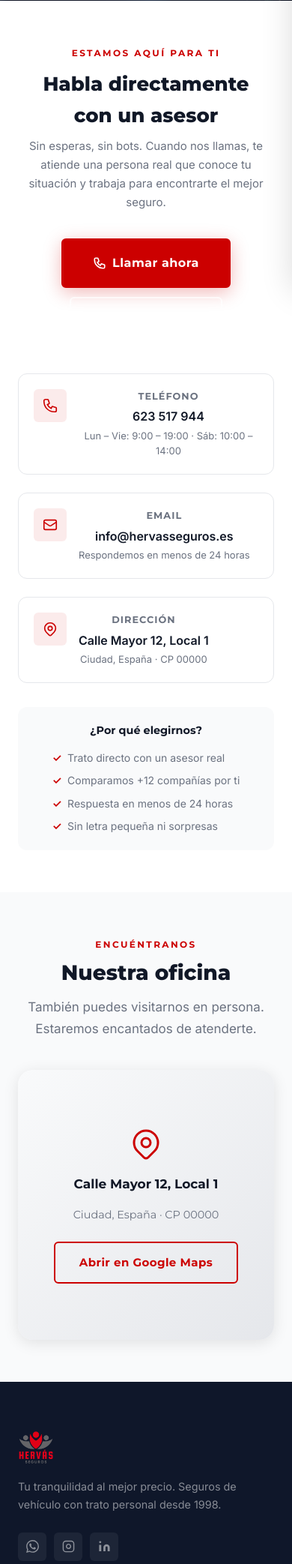
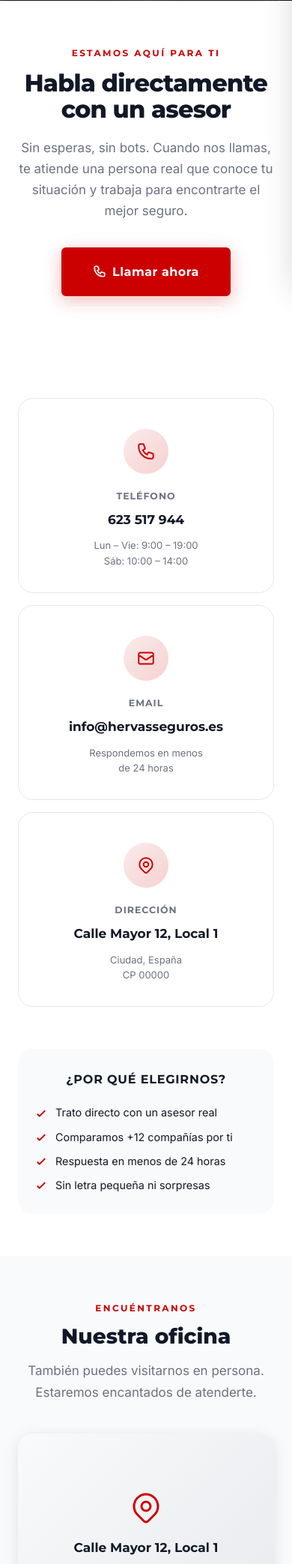
Before and after one commit to djcreateweb/Orquestador-Programacion, a PHP site: page /html/contacto.html in a window 390 px wide. Shown: the part 464-2550 px from the top of the page at 75% size. Run offline with PHP 8.4, Linux system fonts and the light colour scheme.

Commit message:
feat(hervas-seguros): rediseña la sección "Habla con un asesor" totalmente centrada
Reemplaza el layout de columnas heredado del formulario por un bloque
.asesor-wrap centrado:
- Cabecera centrada con label, título grande, lead y CTAs (Llamar / WhatsApp).
- Tres tarjetas .asesor-card en grid 3 col (Teléfono, Email, Dirección)
  con icono circular en degradado rojo, hover con elevación y línea roja
  superior animada.
- Bloque .asesor-trust en fondo gris claro con lista de ventajas en grid
  de 2 columnas y check SVG, todo centrado.
- Responsive: grid colapsa a 1 columna en <760px.

Co-Authored-By: Claude Opus 4.7 (1M context) <noreply@anthropic.com>

```diff
--- a/proyectos/hervas-seguros/css/style.css
+++ b/proyectos/hervas-seguros/css/style.css
@@ -1854,6 +1854,198 @@ tr:hover td { background: var(--color-grey-xlight); }
 }
 
 /* ============================================================
+   ASESOR — Contacto centrado (sin formulario)
+   ============================================================ */
+.asesor-wrap {
+  max-width: 960px;
+  margin: 0 auto;
+}
+
+.asesor-head {
+  text-align: center;
+  margin-bottom: 56px;
+}
+
+.asesor-head .section-label {
+  display: inline-block;
+  margin-bottom: 14px;
+}
+
+.asesor-title {
+  font-family: var(--font-heading);
+  font-size: clamp(2rem, 4.2vw, 2.875rem);
+  font-weight: 800;
+  line-height: 1.08;
+  letter-spacing: -0.025em;
+  color: var(--color-text);
+  margin: 0 0 20px;
+}
+
+.asesor-lead {
+  max-width: 620px;
+  margin: 0 auto;
+  font-size: 1.0625rem;
+  line-height: 1.65;
+  color: var(--color-text-muted);
+}
+
+.asesor-ctas {
+  display: flex;
+  gap: 14px;
+  justify-content: center;
+  flex-wrap: wrap;
+  margin-top: 34px;
+}
+
+.asesor-grid {
+  display: grid;
+  grid-template-columns: repeat(3, 1fr);
+  gap: 22px;
+  margin-bottom: 56px;
+}
+
+.asesor-card {
+  position: relative;
+  text-align: center;
+  padding: 40px 26px 32px;
+  background: #fff;
+  border: 1px solid var(--color-grey-light);
+  border-radius: var(--radius-lg);
+  transition: transform var(--t-base), box-shadow var(--t-base), border-color var(--t-base);
+  overflow: hidden;
+}
+
+.asesor-card::before {
+  content: '';
+  position: absolute;
+  top: 0;
+  left: 50%;
+  transform: translateX(-50%);
+  width: 0;
+  height: 3px;
+  background: var(--color-primary);
+  transition: width var(--t-base);
+}
+
+.asesor-card:hover {
+  transform: translateY(-4px);
+  box-shadow: var(--shadow-md);
+  border-color: transparent;
+}
+
+.asesor-card:hover::before {
+  width: 100%;
+}
+
+.asesor-card__icon {
+  width: 60px;
+  height: 60px;
+  margin: 0 auto 20px;
+  display: grid;
+  place-items: center;
+  border-radius: 50%;
+  background: linear-gradient(135deg, rgba(204, 0, 0, 0.08) 0%, rgba(204, 0, 0, 0.18) 100%);
+  color: var(--color-primary);
+}
+
+.asesor-card__icon svg {
+  width: 26px;
+  height: 26px;
+}
+
+.asesor-card__label {
+  font-family: var(--font-heading);
+  font-weight: 700;
+  font-size: 0.78rem;
+  text-transform: uppercase;
+  letter-spacing: 0.08em;
+  color: var(--color-text-muted);
+  margin-bottom: 10px;
+}
+
+.asesor-card__value {
+  font-family: var(--font-heading);
+  font-weight: 700;
+  font-size: 1.0625rem;
+  color: var(--color-text);
+  line-height: 1.4;
+  word-break: break-word;
+}
+
+.asesor-card__value a {
+  transition: color var(--t-fast);
+}
+
+.asesor-card__value a:hover {
+  color: var(--color-primary);
+}
+
+.asesor-card__hint {
+  margin-top: 12px;
+  font-size: 0.8125rem;
+  color: var(--color-text-muted);
+  line-height: 1.55;
+}
+
+.asesor-trust {
+  max-width: 720px;
+  margin: 0 auto;
+  text-align: center;
+  padding: 36px 32px;
+  background: var(--color-grey-xlight);
+  border-radius: var(--radius-lg);
+}
+
+.asesor-trust__title {
+  font-family: var(--font-heading);
+  font-weight: 700;
+  font-size: 1rem;
+  color: var(--color-text);
+  margin-bottom: 22px;
+  text-transform: uppercase;
+  letter-spacing: 0.05em;
+}
+
+.asesor-trust__list {
+  display: grid;
+  grid-template-columns: repeat(2, minmax(0, 1fr));
+  gap: 14px 32px;
+  list-style: none;
+  max-width: 560px;
+  margin: 0 auto;
+}
+
+.asesor-trust__list li {
+  display: flex;
+  align-items: center;
+  gap: 10px;
+  font-size: 0.9rem;
+  color: var(--color-text);
+  text-align: left;
+  line-height: 1.4;
+}
+
+.asesor-trust__list svg {
+  flex-shrink: 0;
+  color: var(--color-primary);
+}
+
+@media (max-width: 760px) {
+  .asesor-grid {
+    grid-template-columns: 1fr;
+    gap: 16px;
+  }
+  .asesor-trust {
+    padding: 28px 22px;
+  }
+  .asesor-trust__list {
+    grid-template-columns: 1fr;
+    gap: 12px;
+    max-width: 360px;
+  }
+}
+
+/* ============================================================
    LEGAL PAGES (Aviso Legal, Privacidad, Cookies)
    ============================================================ */
 .legal-section {
--- a/proyectos/hervas-seguros/html/contacto.html
+++ b/proyectos/hervas-seguros/html/contacto.html
@@ -67,21 +67,19 @@
     <section class="contact-section" aria-labelledby="contact-title">
       <div class="container">
 
-        <div class="contact-centered">
+        <div class="asesor-wrap">
 
-          <!-- ============ INFO DE CONTACTO (sin formulario) ============ -->
-          <aside class="reveal" style="text-align:center;max-width:720px;margin:0 auto;">
+          <!-- ============ HEAD ============ -->
+          <header class="asesor-head reveal">
             <span class="section-label">Estamos aquí para ti</span>
-            <h2 class="contact-info__title" id="contact-title">
+            <h2 class="asesor-title" id="contact-title">
               Habla directamente<br>con un asesor
             </h2>
-            <p class="contact-info__sub">
+            <p class="asesor-lead">
               Sin esperas, sin bots. Cuando nos llamas, te atiende una persona real
               que conoce tu situación y trabaja para encontrarte el mejor seguro.
             </p>
-
-            <!-- CTAs principales -->
-            <div style="display:flex;gap:12px;justify-content:center;flex-wrap:wrap;margin:28px 0 36px;">
+            <div class="asesor-ctas">
               <a href="tel:+34623517944" class="btn btn--primary btn--lg">
                 <svg width="18" height="18" fill="none" stroke="currentColor" stroke-width="2.2" viewBox="0 0 24 24" aria-hidden="true"><path d="M3 5a2 2 0 012-2h3.28a1 1 0 01.948.684l1.498 4.493a1 1 0 01-.502 1.21l-2.257 1.13a11.042 11.042 0 005.516 5.516l1.13-2.257a1 1 0 011.21-.502l4.493 1.498a1 1 0 01.684.949V19a2 2 0 01-2 2h-1C9.716 21 3 14.284 3 6V5z"/></svg>
                 Llamar ahora
@@ -93,74 +91,71 @@
                 WhatsApp
               </a>
             </div>
+          </header>
 
-            <!-- Teléfono -->
-            <div class="contact-item">
-              <div class="contact-item__icon" aria-hidden="true">
+          <!-- ============ TARJETAS DE CONTACTO ============ -->
+          <div class="asesor-grid reveal">
+
+            <article class="asesor-card">
+              <div class="asesor-card__icon" aria-hidden="true">
                 <svg fill="none" stroke="currentColor" stroke-width="1.8" viewBox="0 0 24 24"><path d="M3 5a2 2 0 012-2h3.28a1 1 0 01.948.684l1.498 4.493a1 1 0 01-.502 1.21l-2.257 1.13a11.042 11.042 0 005.516 5.516l1.13-2.257a1 1 0 011.21-.502l4.493 1.498a1 1 0 01.684.949V19a2 2 0 01-2 2h-1C9.716 21 3 14.284 3 6V5z"/></svg>
               </div>
-              <div>
-                <div class="contact-item__label">Teléfono</div>
-                <div class="contact-item__value">
-                  <a href="tel:+34623517944">623 517 944</a>
-                </div>
-                <div style="font-size:0.8125rem;color:var(--color-text-muted);margin-top:2px;">
-                  Lun – Vie: 9:00 – 19:00 · Sáb: 10:00 – 14:00
-                </div>
+              <div class="asesor-card__label">Teléfono</div>
+              <div class="asesor-card__value">
+                <a href="tel:+34623517944">623 517 944</a>
               </div>
-            </div>
+              <div class="asesor-card__hint">
+                Lun – Vie: 9:00 – 19:00<br>Sáb: 10:00 – 14:00
+              </div>
+            </article>
 
-            <!-- Email -->
-            <div class="contact-item">
-              <div class="contact-item__icon" aria-hidden="true">
+            <article class="asesor-card">
+              <div class="asesor-card__icon" aria-hidden="true">
                 <svg fill="none" stroke="currentColor" stroke-width="1.8" viewBox="0 0 24 24"><path d="M3 8l7.89 5.26a2 2 0 002.22 0L21 8M5 19h14a2 2 0 002-2V7a2 2 0 00-2-2H5a2 2 0 00-2 2v10a2 2 0 002 2z"/></svg>
               </div>
-              <div>
-                <div class="contact-item__label">Email</div>
-                <div class="contact-item__value">
-                  <a href="mailto:info@hervasseguros.es">info@hervasseguros.es</a>
-                </div>
-                <div style="font-size:0.8125rem;color:var(--color-text-muted);margin-top:2px;">
-                  Respondemos en menos de 24 horas
-                </div>
+              <div class="asesor-card__label">Email</div>
+              <div class="asesor-card__value">
+                <a href="mailto:info@hervasseguros.es">info@hervasseguros.es</a>
               </div>
-            </div>
+              <div class="asesor-card__hint">
+                Respondemos en menos<br>de 24 horas
+              </div>
+            </article>
 
-            <!-- Dirección -->
-            <div class="contact-item">
-              <div class="contact-item__icon" aria-hidden="true">
+            <article class="asesor-card">
+              <div class="asesor-card__icon" aria-hidden="true">
                 <svg fill="none" stroke="currentColor" stroke-width="1.8" viewBox="0 0 24 24"><path d="M17.657 16.657L13.414 20.9a1.998 1.998 0 01-2.827 0l-4.244-4.243a8 8 0 1111.314 0z"/><path d="M15 11a3 3 0 11-6 0 3 3 0 016 0z"/></svg>
               </div>
-              <div>
-                <div class="contact-item__label">Dirección</div>
-                <div class="contact-item__value">Calle Mayor 12, Local 1</div>
-                <div style="font-size:0.8125rem;color:var(--color-text-muted);margin-top:2px;">
-                  Ciudad, España · CP 00000
-                </div>
+              <div class="asesor-card__label">Dirección</div>
+              <div class="asesor-card__value">Calle Mayor 12, Local 1</div>
+              <div class="asesor-card__hint">
+                Ciudad, España<br>CP 00000
               </div>
-            </div>
+            </article>
 
-            <!-- Confianza -->
-            <div style="margin-top:32px;padding:20px;background:var(--color-grey-xlight);border-radius:var(--radius-md);">
-              <div style="font-family:var(--font-heading);font-weight:700;font-size:0.9rem;color:var(--color-text);margin-bottom:12px;">
-                ¿Por qué elegirnos?
-              </div>
-              <ul style="display:inline-flex;flex-direction:column;gap:8px;text-align:left;">
-                <li style="display:flex;align-items:center;gap:8px;font-size:0.875rem;color:var(--color-text-muted);">
-                  <span style="color:var(--color-primary);font-weight:700;">✓</span> Trato directo con un asesor real
-                </li>
-                <li style="display:flex;align-items:center;gap:8px;font-size:0.875rem;color:var(--color-text-muted);">
-                  <span style="color:var(--color-primary);font-weight:700;">✓</span> Comparamos +12 compañías por ti
-                </li>
-                <li style="display:flex;align-items:center;gap:8px;font-size:0.875rem;color:var(--color-text-muted);">
-                  <span style="color:var(--color-primary);font-weight:700;">✓</span> Respuesta en menos de 24 horas
-                </li>
-                <li style="display:flex;align-items:center;gap:8px;font-size:0.875rem;color:var(--color-text-muted);">
-                  <span style="color:var(--color-primary);font-weight:700;">✓</span> Sin letra pequeña ni sorpresas
-                </li>
-              </ul>
-            </div>
+          </div>
 
+          <!-- ============ CONFIANZA ============ -->
+          <aside class="asesor-trust reveal">
+            <div class="asesor-trust__title">¿Por qué elegirnos?</div>
+            <ul class="asesor-trust__list">
+              <li>
+                <svg width="18" height="18" fill="none" stroke="currentColor" stroke-width="2.5" viewBox="0 0 24 24" aria-hidden="true"><path d="M5 13l4 4L19 7"/></svg>
+                Trato directo con un asesor real
+              </li>
+              <li>
+                <svg width="18" height="18" fill="none" stroke="currentColor" stroke-width="2.5" viewBox="0 0 24 24" aria-hidden="true"><path d="M5 13l4 4L19 7"/></svg>
+                Comparamos +12 compañías por ti
+              </li>
+              <li>
+                <svg width="18" height="18" fill="none" stroke="currentColor" stroke-width="2.5" viewBox="0 0 24 24" aria-hidden="true"><path d="M5 13l4 4L19 7"/></svg>
+                Respuesta en menos de 24 horas
+              </li>
+              <li>
+                <svg width="18" height="18" fill="none" stroke="currentColor" stroke-width="2.5" viewBox="0 0 24 24" aria-hidden="true"><path d="M5 13l4 4L19 7"/></svg>
+                Sin letra pequeña ni sorpresas
+              </li>
+            </ul>
           </aside>
 
         </div>
```
